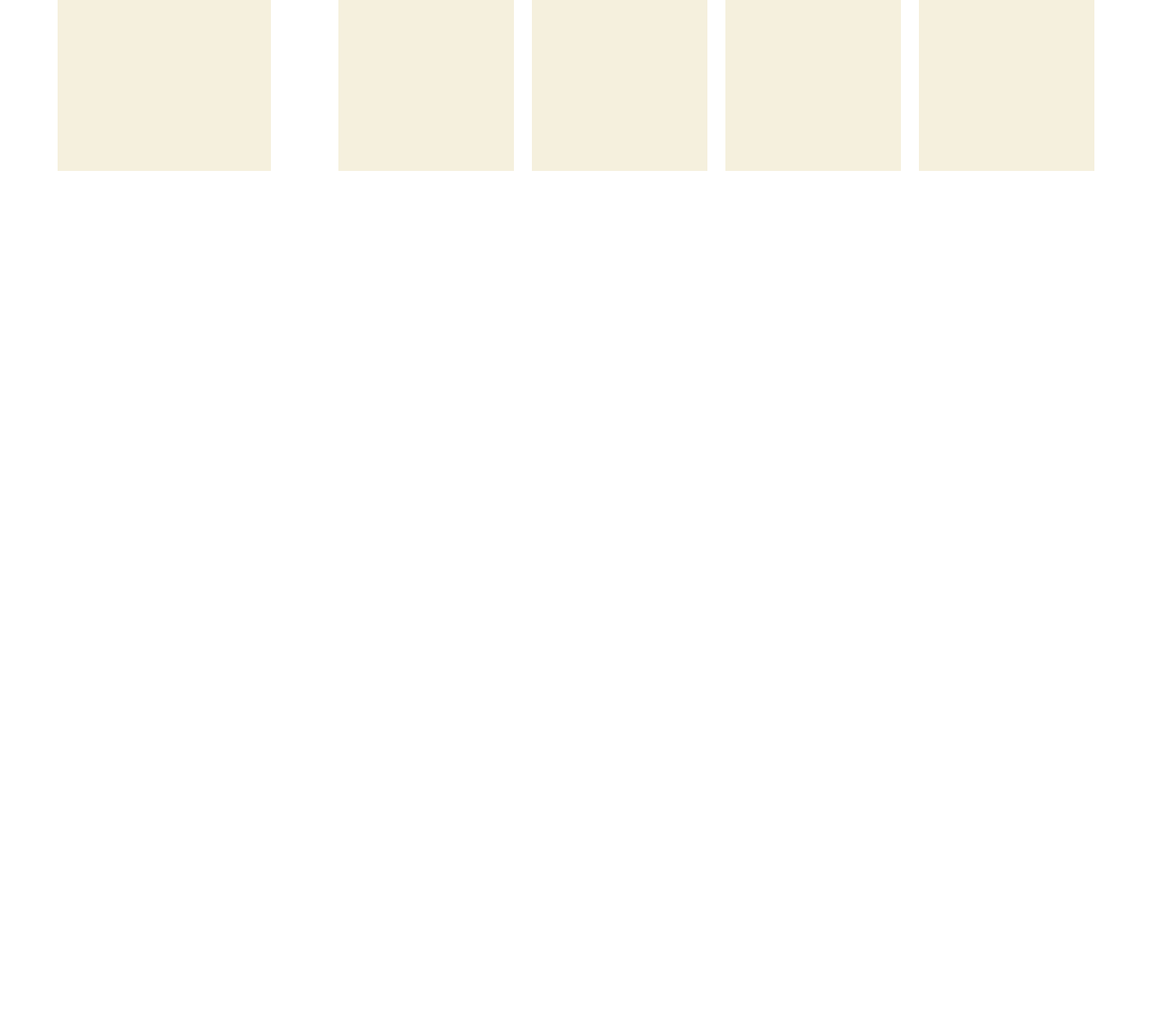
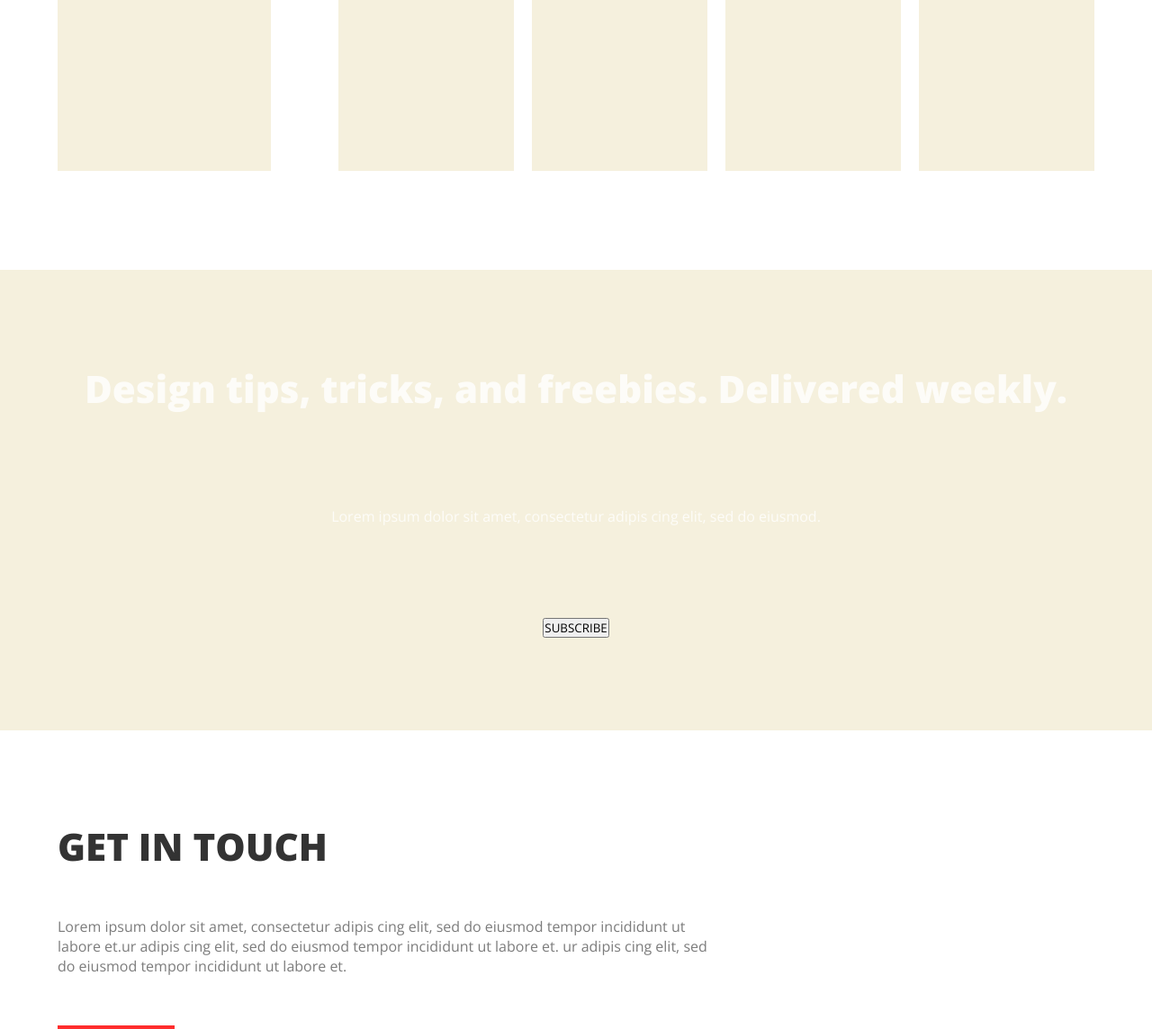
Before and after one commit to ViktorUserName/Project-with-sass, a plain HTML site: page index.html in a window 1280 px wide. Shown: the part 4055-5199 px from the top of the page at 90% size. Before the commit the page ends 4355 px from the top, so only its background shows below. Drawn offline with nearby package versions, Linux system fonts and the light colour scheme.

Commit message:
made 5 and start 6 part

```diff
--- a/index.html
+++ b/index.html
@@ -118,9 +118,33 @@
                     </div>
                 </div>
             </div>
+        </div>
+
+
+        <div class="fifth">
+            <div class="conteinerFifth">
+                    <div class="h1Fifth">Design tips, tricks, and freebies. Delivered weekly.</div>
+                    <div class="divFifth">Lorem ipsum dolor sit amet, consectetur adipis cing elit, sed do eiusmod.</div>
+                    <div class="buttFifth"><button>SUBSCRIBE</button></div>
+            </div>
+        </div>
+
+
+        <div class="sixth">
+            <div class="conteinerSixth">
+                <div class="h1_div_Sixth">
+                    <div class="h1_Sixth">get in touch</div>
+                    <div class="div_Sixth">Lorem ipsum dolor sit amet, consectetur adipis cing elit, sed do eiusmod tempor incididunt ut labore et.ur adipis cing elit, sed do eiusmod tempor incididunt ut labore et. ur adipis cing elit, sed do eiusmod tempor incididunt ut labore et.</div>
+                </div>
+
+                <div class="bolidInSixth"></div>
 
 
 
+
+
+
+            </div>
 
 
 
@@ -176,5 +200,9 @@
 
 
 
+
+
+
+
 </body>
 </html>
--- a/style/style.scss
+++ b/style/style.scss
@@ -414,3 +414,69 @@ $colli: #ff3f40;
         top: 177px;
     }
 }
+
+.fifth {
+    background: #f5f0dd;
+    color: #fdfcf8;
+    height: 512px;
+    margin-bottom: 100px;
+}
+
+.conteinerFifth {
+    max-width: 1250px;
+    width: 90%;
+    margin: 0 auto;
+    display: flex;
+    flex-direction: column;
+    align-items: center;
+    height: 100%;
+    justify-content: space-evenly;
+}
+
+.h1Fifth {
+    font-size: 42px ;
+    font-weight: bold;
+    color: #fdfcf8;
+}
+
+.divFifth {
+    font-size: 16px;
+    color: #fdfcf8;
+}
+
+.sixth {
+    color: #fdfcf8;
+    height: 51px;
+    color: #333333;
+}
+
+.conteinerSixth {
+    max-width: 1250px;
+    width: 90%;
+    margin: 0 auto;
+}
+
+.h1_div_Sixth {
+    display: flex;
+    flex-direction: column;
+    width: 730px;
+    & .h1_Sixth {
+        font-size: 42px;
+        font-weight: bold;
+        margin-bottom: 50px;
+        text-transform: uppercase;
+    }
+    & .div_Sixth {
+        font-size: 16px;
+        color: #7c7c7c;
+        margin-bottom: 55px;
+    }
+}
+
+.bolidInSixth {
+    width: 130px;
+    height: 3px;
+    max-width: 130px;
+    width: 90%;
+    border: 2px solid #ff2d2d;
+}
```
Also changed, not shown: style/style.css, 1 other file.
